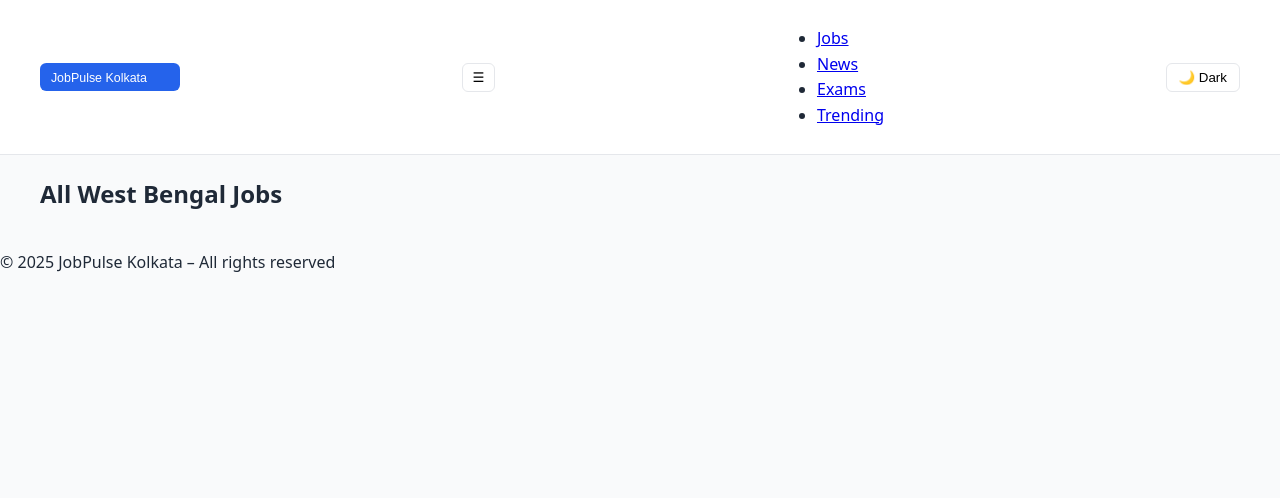
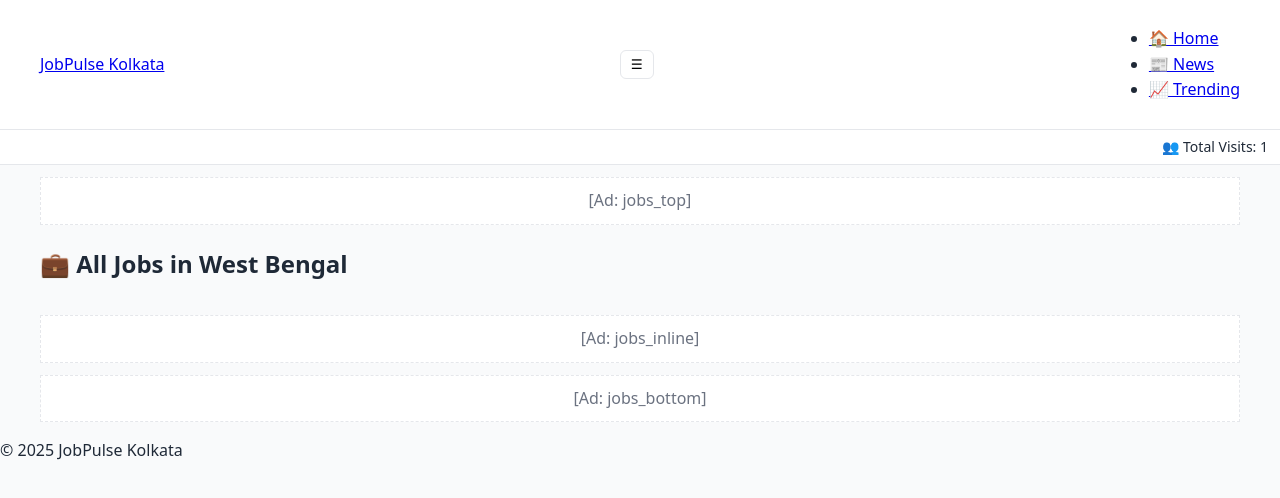
Before and after one commit to bitangaming0000-png/jobpulse-kolkata, a website: page jobs.html in a window 1280 px wide. Drawn offline with Linux system fonts and the light colour scheme; no server answers.

Commit message:
jobs.html

```diff
--- a/jobs.html
+++ b/jobs.html
@@ -1,41 +1,32 @@
 <!doctype html>
 <html lang="en" data-theme="light">
 <head>
-  <meta charset="utf-8" />
-  <meta name="viewport" content="width=device-width, initial-scale=1" />
-  <title>All Jobs – JobPulse Kolkata</title>
-  <link rel="stylesheet" href="styles.css" />
+  <meta charset="utf-8"/>
+  <meta name="viewport" content="width=device-width, initial-scale=1"/>
+  <title>💼 Jobs – JobPulse Kolkata</title>
+  <link rel="stylesheet" href="styles.css"/>
   <script async src="https://pagead2.googlesyndication.com/pagead/js/adsbygoogle.js?client=ca-pub-5732778753912461" crossorigin="anonymous"></script>
 </head>
 <body>
-
 <header>
   <div class="container header-bar">
-      <a class="brand" href="index.html"><img src="assets/logo.svg" alt="JobPulse Kolkata" style="height:28px;vertical-align:middle" /></a>
-      <button id="navToggle" class="nav-toggle" aria-label="Menu" aria-expanded="false">☰</button>
-      <nav class="main-nav" id="mainNav">
-        <ul class="nav-list">
-          <li><a href="jobs.html">Jobs</a></li>
-          <li><a href="news.html">News</a></li>
-          <li><a href="exams.html">Exams</a></li>
-          <li><a href="trending.html">Trending</a></li>
-        </ul>
-      </nav>
-      <button id="themeToggle" class="theme-toggle">🌙 Dark</button>
+    <a class="brand" href="index.html">JobPulse Kolkata</a>
+    <button id="navToggle" class="nav-toggle">☰</button>
+    <nav class="main-nav" id="mainNav"><ul class="nav-list"><li><a href="index.html">🏠 Home</a></li><li><a href="news.html">📰 News</a></li><li><a href="trending.html">📈 Trending</a></li></ul></nav>
   </div>
 </header>
 
+<div class="visitor-counter">👥 Total Visits: <span id="visitCount">0</span></div>
 
 <main class="container">
-    <h2>All West Bengal Jobs</h2>
+  <div class="ad-block">[Ad: jobs_top]</div>
+  <h2>💼 All Jobs in West Bengal</h2>
   <div id="all-jobs" class="grid"></div>
-    <ins class="adsbygoogle" style="display:block; text-align:center; margin:16px auto;"
-         data-ad-client="ca-pub-5732778753912461" data-ad-slot="4444444444"
-         data-ad-format="auto" data-full-width-responsive="true"></ins>
-    <script>(adsbygoogle = window.adsbygoogle || []).push({});</script>
+  <div class="ad-block">[Ad: jobs_inline]</div>
+  <div class="ad-block">[Ad: jobs_bottom]</div>
 </main>
 
-  <footer><p>© <span id="year"></span> JobPulse Kolkata – All rights reserved</p></footer>
+<footer><p>© <span id="year"></span> JobPulse Kolkata</p></footer>
 <script src="js/app.js"></script>
 <script>document.getElementById('year').textContent=new Date().getFullYear();</script>
 </body>
```
Lines whose indentation alone changed are shown as unchanged.
